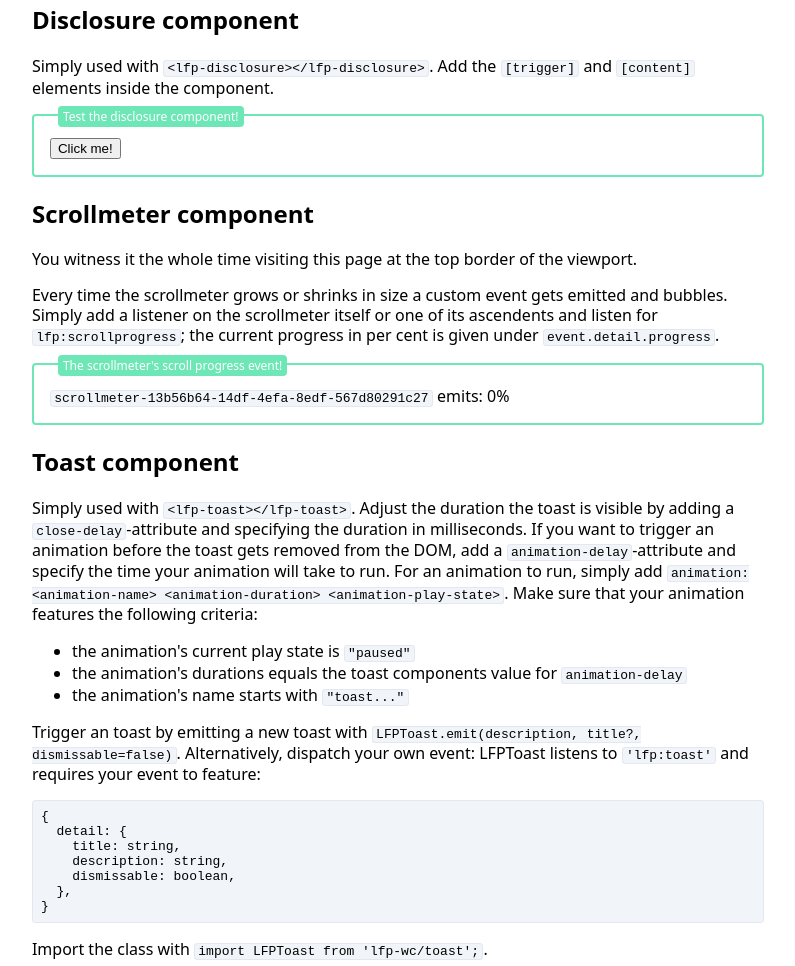
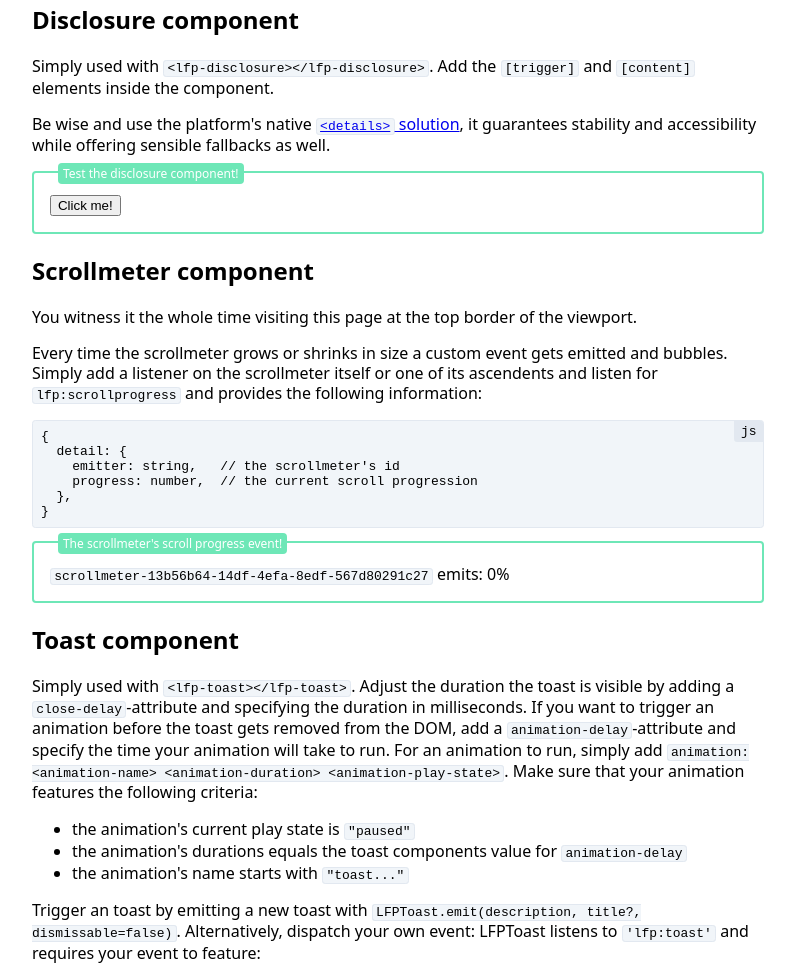
Before and after one commit to lowfatprophet/LFP-Web-Components, a website: page index.html in a window 1280 px wide. Shown: the part 2568-3534 px from the top of the page, without its empty margins (242-1037 px from the left). Drawn offline with Linux system fonts and the light colour scheme.

Commit message:
improve: styling

```diff
--- a/index.html
+++ b/index.html
@@ -145,6 +145,7 @@
       <section>
         <h2 id="disclosure-component">Disclosure component</h2>
         <p>Simply used with <code>&lt;lfp-disclosure&gt;&lt;/lfp-disclosure&gt;</code>. Add the <code>[trigger]</code> and <code>[content]</code> elements inside the component.</p>
+        <p>Be wise and use the platform's native <a href="https://developer.mozilla.org/en-US/docs/Web/HTML/Element/details"><code>&lt;details&gt;</code> solution</a>, it guarantees stability and accessibility while offering sensible fallbacks as well.</p>
         <div class="demo-area" description="Test the disclosure component!">
           <lfp-disclosure>
             <button trigger hidden>Click me!</button>
@@ -159,7 +160,13 @@
       <section>
         <h2 id="scrollmeter-component">Scrollmeter component</h2>
         <p>You witness it the whole time visiting this page at the top border of the viewport.</p>
-        <p>Every time the scrollmeter grows or shrinks in size a custom event gets emitted and bubbles. Simply add a listener on the scrollmeter itself or one of its ascendents and listen for <code>lfp:scrollprogress</code>; the current progress in per cent is given under <code>event.detail.progress</code>.</p>
+        <p>Every time the scrollmeter grows or shrinks in size a custom event gets emitted and bubbles. Simply add a listener on the scrollmeter itself or one of its ascendents and listen for <code>lfp:scrollprogress</code> and provides the following information:</p>
+        <pre data-lang="js">{
+  detail: {
+    emitter: string,   // the scrollmeter's id
+    progress: number,  // the current scroll progression
+  },
+}</pre>
         <div class="demo-area" description="The scrollmeter's scroll progress event!">
           <div id="scrollmeter-example"></div>
           <script defer>
@@ -184,7 +191,7 @@
           <li>the animation's name starts with <code>"toast..."</code></li>
         </ul>
         <p>Trigger an toast by emitting a new toast with <code>LFPToast.emit(description, title?, dismissable=false)</code>. Alternatively, dispatch your own event: LFPToast listens to <code>'lfp:toast'</code> and requires your event to feature:</p>
-        <pre>{
+        <pre data-lang="js">{
   detail: {
     title: string,
     description: string,
--- a/src/styles/common.css
+++ b/src/styles/common.css
@@ -36,6 +36,19 @@
     border: 1px solid var(--clr-code-2);
     border-radius: 0.25em;
     overflow-x: auto;
+
+    &[data-lang] {
+      position: relative;
+
+      &::before {
+        content: attr(data-lang);
+        position: absolute;
+        inset: 0 0 auto auto;
+        padding: 0.25em 0.5em;
+        background-color: var(--clr-code-2);
+        border-radius: 0 0 0 0.25em;
+      }
+    }
   }
 
   code {
```
